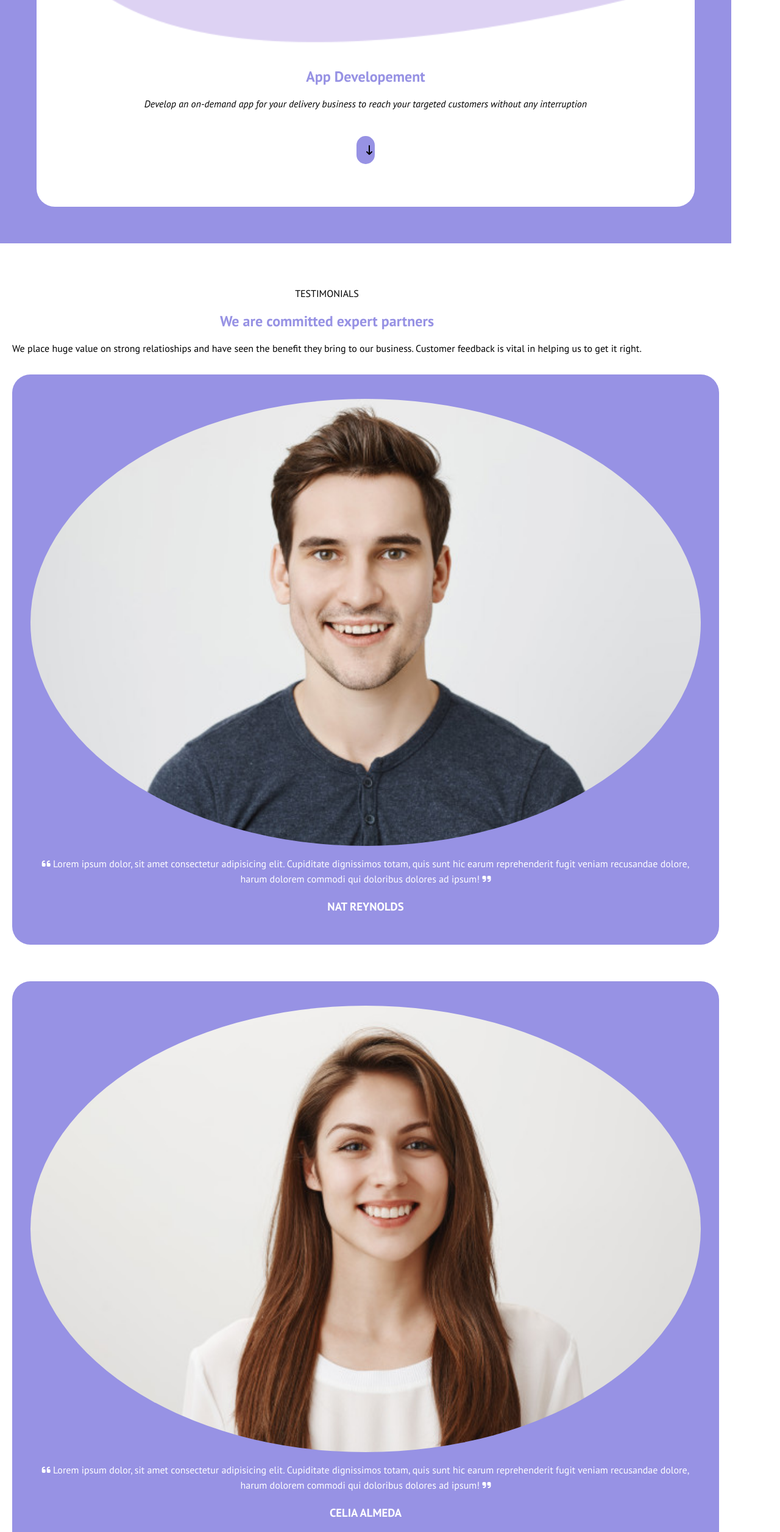
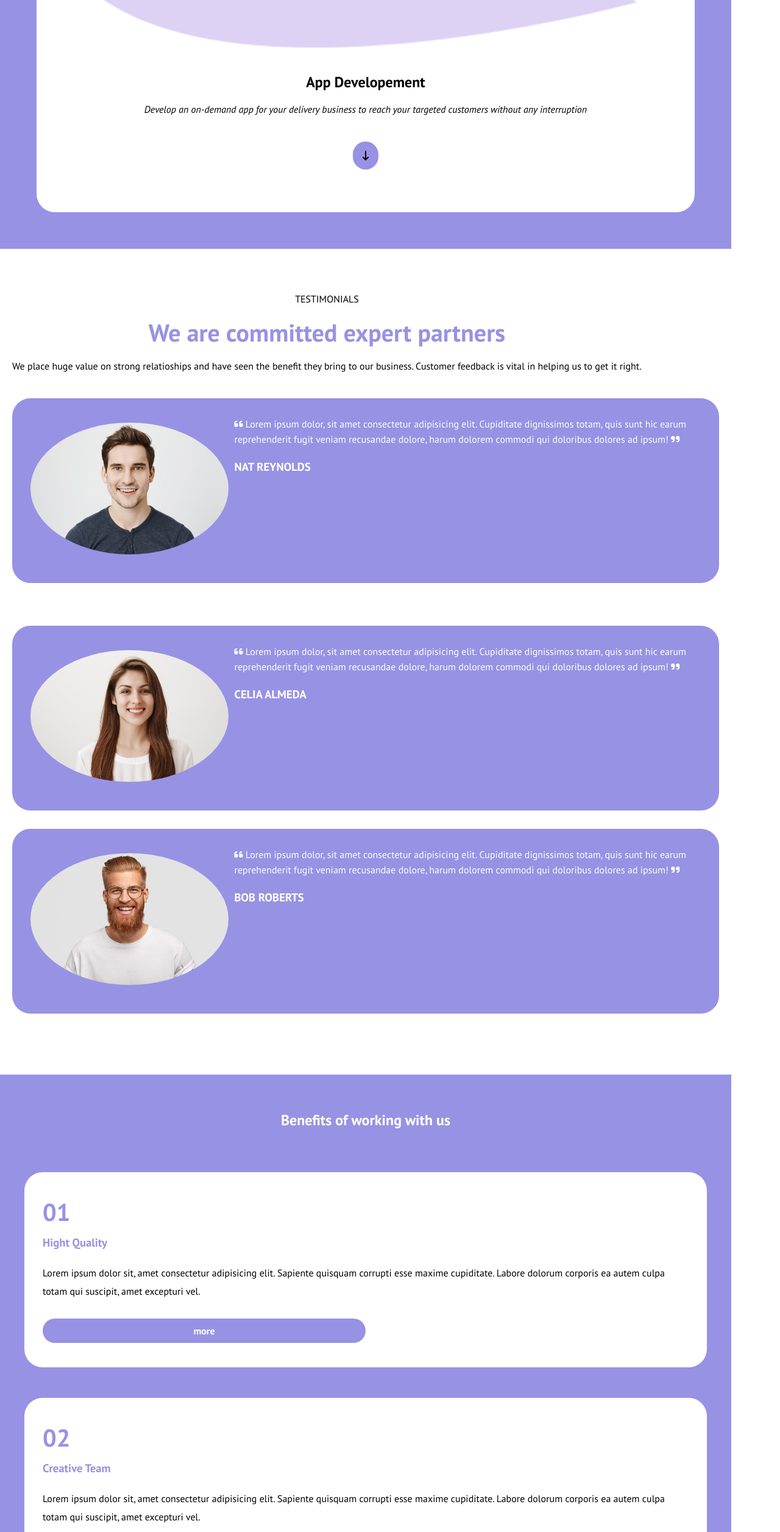
Before and after one commit to GiorgioBelardelli/htmlcss-responsive-layout, a plain HTML site: page index.html in a window 1280 px wide. Shown: the part 4035-6547 px from the top of the page at 61% size. Drawn offline with Linux system fonts and the light colour scheme.

Commit message:
Push pre ticket 2

```diff
--- a/css/styles.css
+++ b/css/styles.css
@@ -46,17 +46,16 @@ header a{
 .appstoreA{
     text-align: center;
     font-weight: bold;
-    display: block;
+    display: inline-block;
     text-decoration: none;
     color: white;
     border-radius: 20px;
     margin-top: 30px;
-    padding: 5px 0px;
+    padding: 5px 60px;
 }
 
 .blueA{
     background-color: #0080ff;
-    width: 90%;
 }
 
 #infoCards .col{
@@ -141,7 +140,6 @@ header a{
     margin: 30px 0;
     background-color: #9792e4;
     border-radius: 50px;
-    width: 15%;
     padding: 15px;
 
 }
@@ -153,13 +151,14 @@ header a{
 }
 .cardPlans h2{
     font-style: normal;
+    color: black;
 }
 
 /*Sezione TESTIMONIALS*/
 
 #testimonials h2{
     color: #9792e4;
-    margin: 20px 0;
+    margin: 30px 0;
 }
 
 #testimonials {
@@ -333,14 +332,26 @@ footer p{
     .row{
         display: flex;
         flex-wrap: wrap;
+        gap: 10px;
     }
 
     #infoCards .col{
-        width: calc((100% / 3));
+        width: calc((100% / 3) - 10px);
     }
 
     #infoCards .col:first-child{
-        width: calc((100% / 3)*2);
+        width: calc(((100% / 3) * 2) - 10px);
     }
 
+    #testimonials h2{
+        font-size: 40px;
+    }
+
+    .cardTestimonials{
+        display: flex;
+        gap: 10px;
+    }
+    .cardTestimonials .cardText{
+        text-align: start;
+    }
 }
```
